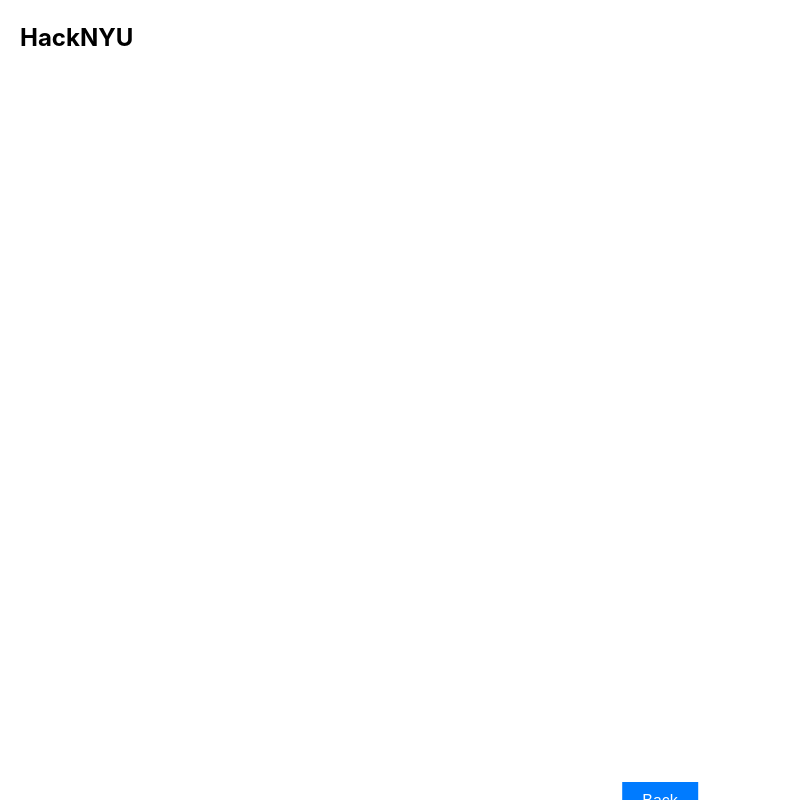
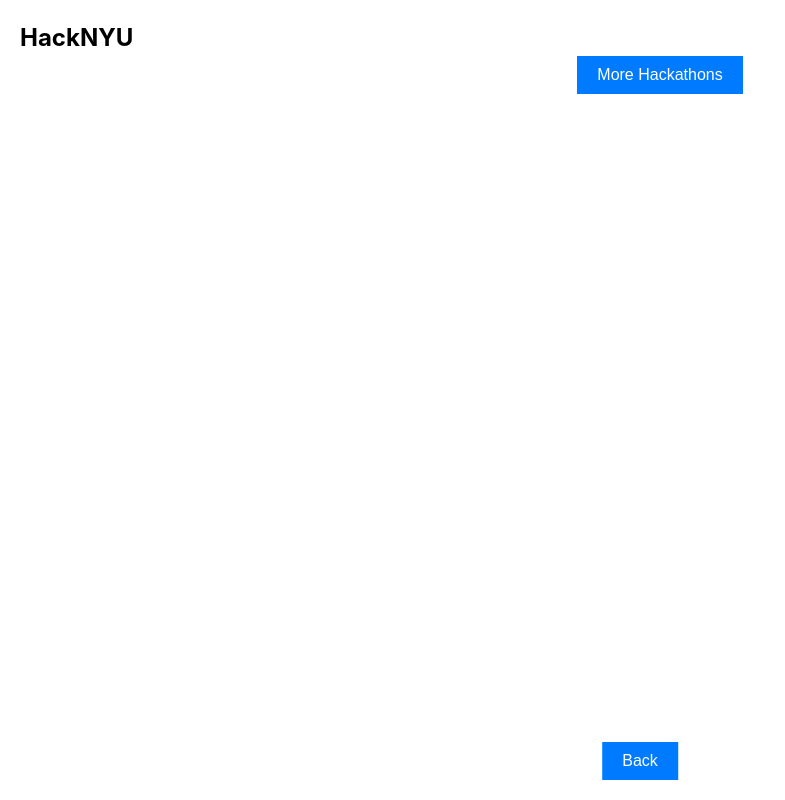
Before and after one commit to Frozenlnferno/Bubble-Me, a React (Vite) app: page /BubbleInfo in a window 1280 px wide. Shown: the whole page, without its empty margins (0-785 px from the left). Built offline with nearby package versions, Linux system fonts and the light colour scheme.

Commit message:
Super Bubble

```diff
--- a/src/css/bubbleinfo.css
+++ b/src/css/bubbleinfo.css
@@ -4,7 +4,6 @@
     background-color: white;
     color: black;
     padding: 20px;
-    position: relative;
   }
 
   .header {
--- a/src/pages/BubbleInfo.jsx
+++ b/src/pages/BubbleInfo.jsx
@@ -1,20 +1,19 @@
 import React from 'react'
-import { useNavigate } from 'react-router-dom'
+import { NavLink } from 'react-router-dom'
 import '../css/bubbleinfo.css'
 
 const BubbleInfo = () => {
-  const navigate = useNavigate()
-
-  const handleBackClick = () => {
-    navigate(-1) // Navigate to the previous page
-  }
-
   return (
     <div className="bubble-info">
       <h1 className="header">HackNYU</h1>
       <div className="back-button">
-        <button onClick={handleBackClick}>Back</button>
+        <NavLink to="/">
+          <button>Back</button>
+        </NavLink>
       </div>
+      <NavLink to="/superbubble">
+        <button>More Hackathons</button>
+      </NavLink>
     </div>
   )
 }
--- a/src/pages/index.jsx
+++ b/src/pages/index.jsx
@@ -105,7 +105,7 @@ const Home = () => {
               <div className='info-window'>
                 <h2>{selectedCircle.title}</h2>
                 <p>{selectedCircle.description}</p>
-                <NavLink to="/BubbleInfo">
+                <NavLink to="/bubbleinfo">
                   <button>Join</button>
                 </NavLink>
               </div>
```
